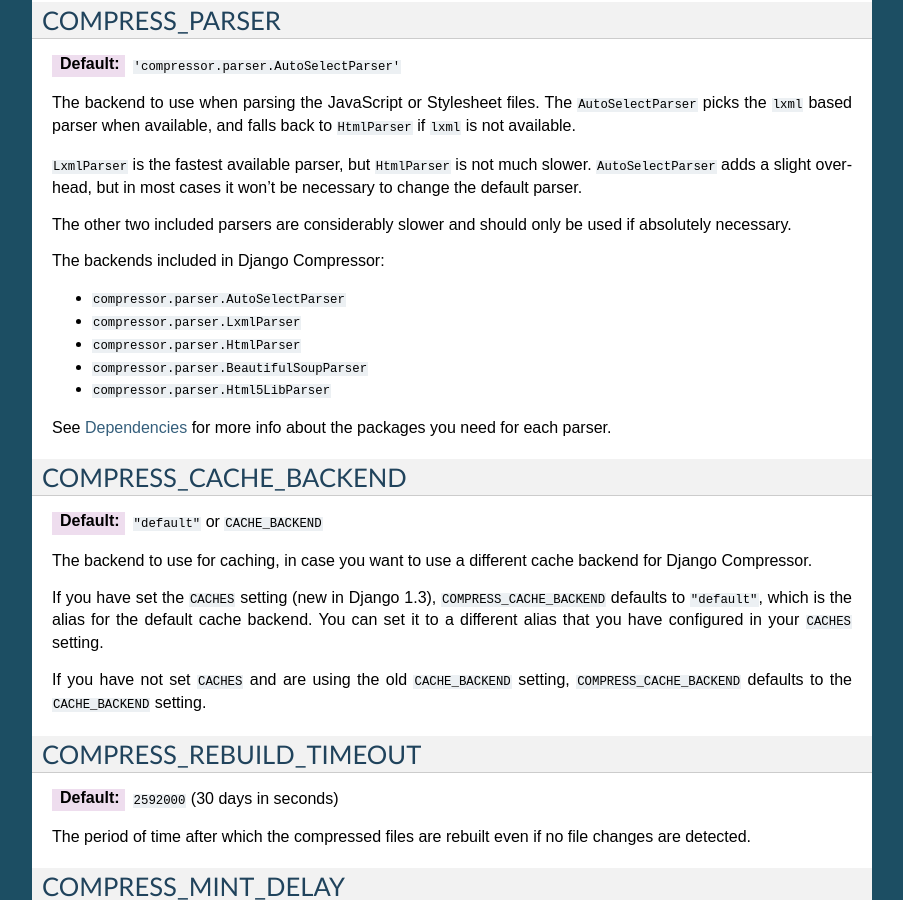
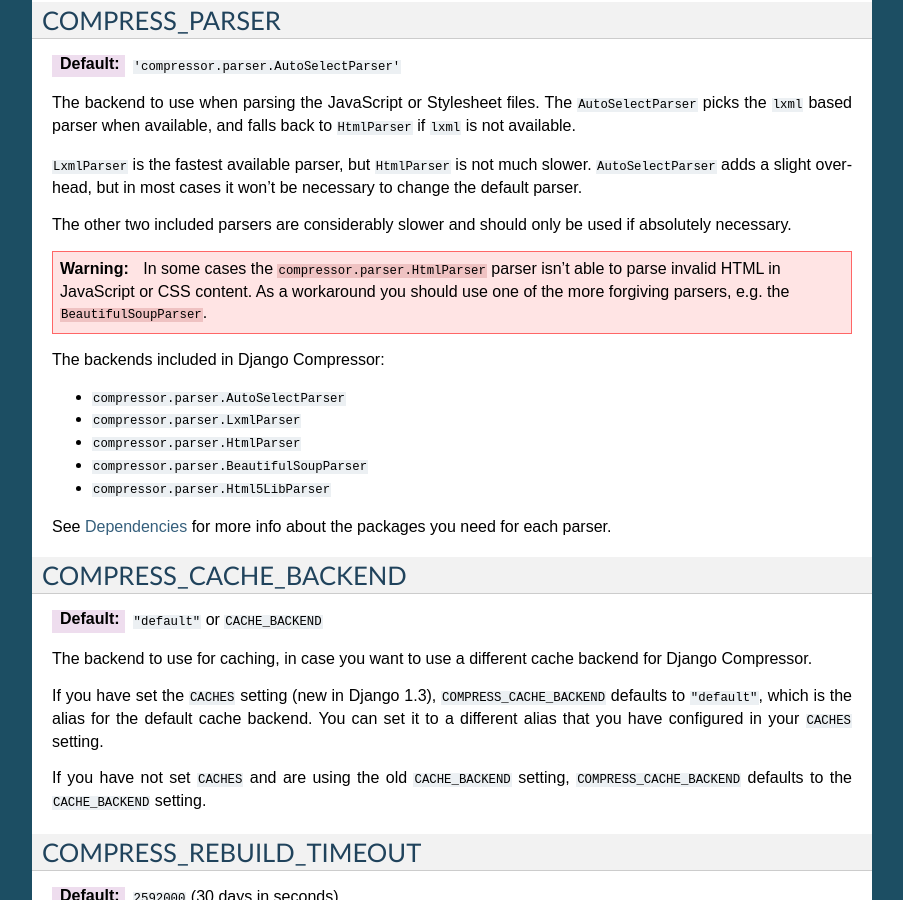
Before and after one commit to django-compressor/django-compressor, a Sphinx documentation site: the page built from docs/settings.txt, in a window 1280 px wide and 900 px high, scrolled down 3736 px. Shown: the whole window, without its empty margins (198-1101 px from the left). Built offline with Sphinx 7.4.7, drawn with Linux system fonts in a browser that asks for light colours.

Commit message:
Added note to parser docs about HtmlParser breaking with invalid HTML. Closes #60.

```diff
--- a/docs/settings.txt
+++ b/docs/settings.txt
@@ -265,6 +265,13 @@
 The other two included parsers are considerably slower and should only be
 used if absolutely necessary.
 
+.. warning::
+
+    In some cases the ``compressor.parser.HtmlParser`` parser isn't able to
+    parse invalid HTML in JavaScript or CSS content. As a workaround you
+    should use one of the more forgiving parsers, e.g. the
+    ``BeautifulSoupParser``.
+
 The backends included in Django Compressor:
 
 - ``compressor.parser.AutoSelectParser``
```
